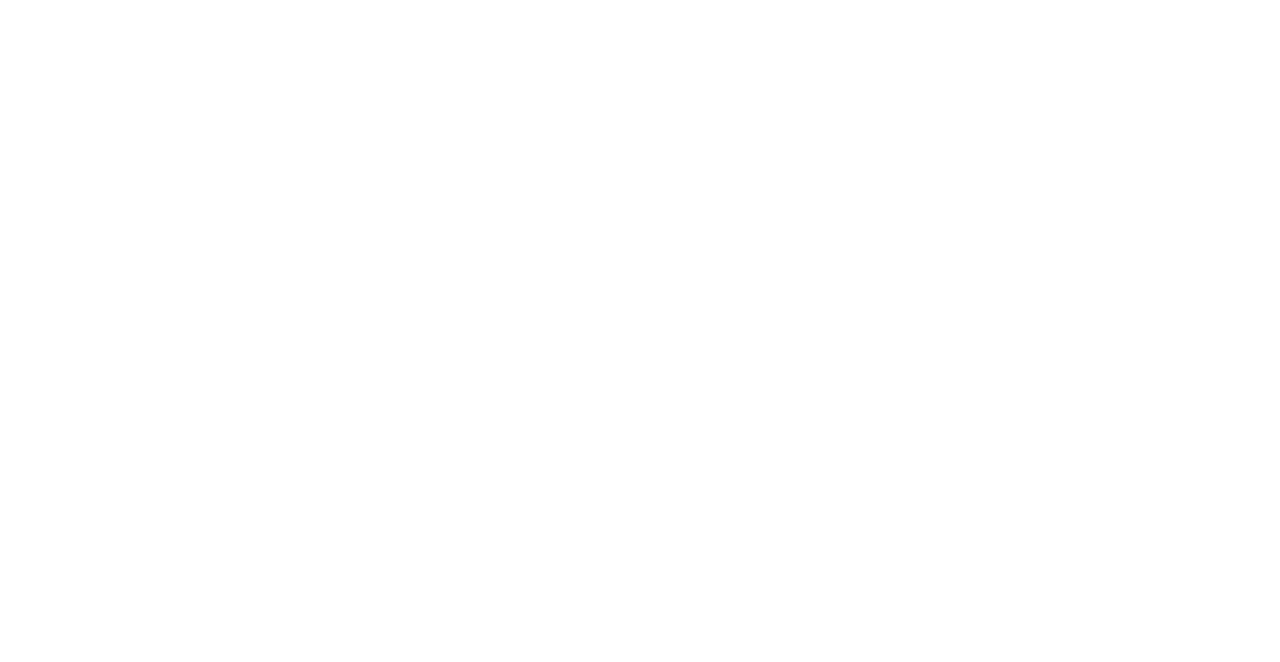
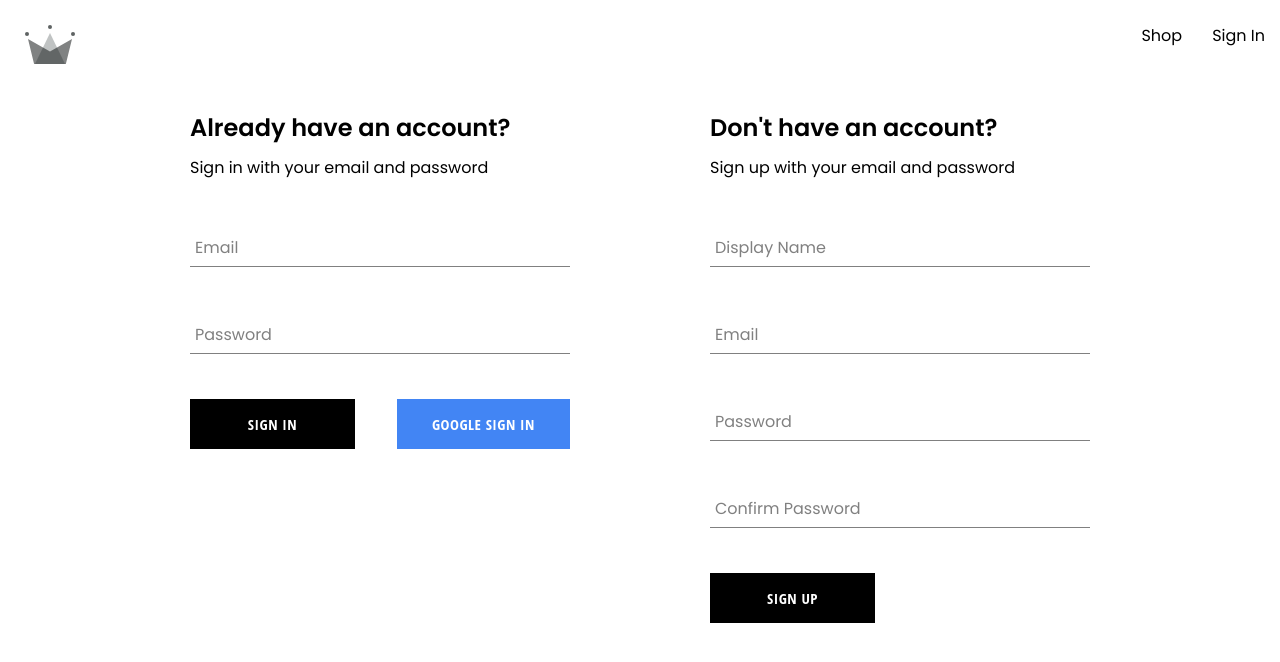
Before and after one commit to jones9411/crown-clothes-v2, a React (Create React App) app: page /auth in a window 1280 px wide. Before the commit this address had no page. Shown: the top 662 px of the page. Built offline with nearby package versions, Linux system fonts and the light colour scheme.

Commit message:
we created authentication page component alongside sign in form

```diff
--- a/src/App.js
+++ b/src/App.js
@@ -2,7 +2,8 @@
 
 import Navigation from "./routes/navigation/navigation.component";
 import Home from "./routes/home/home.component";
-import SignIn from "./routes/sign-in/sign-in.component";
+
+import Authentication from "./routes/authentication/authentication.component";
 
 const Shop = () => {
   return <h1>I am the shop Page</h1>;
@@ -14,7 +15,7 @@
       <Route path="/" element={<Navigation />}>
         <Route index element={<Home />} />;
         <Route path="shop" element={<Shop />} />
-        <Route path="sign-in" element={<SignIn />} />
+        <Route path="auth" element={<Authentication />} />
       </Route>
     </Routes>
   );
--- a/src/components/form-input/form-input.component.jsx
+++ b/src/components/form-input/form-input.component.jsx
@@ -7,7 +7,7 @@
       {label && (
         <label
           className={`${
-            otherPops.value.lenght ? "shrink" : ""
+            otherPops.value.length ? "shrink" : ""
           } form-input-label`}
         >
           {label}
--- /dev/null
+++ b/src/components/sign-in-form/sign-in-form.component.jsx
@@ -0,0 +1,96 @@
+import { useState } from "react";
+
+import FormInput from "../form-input/form-input.component";
+import Button from "../button/button.component";
+
+import {
+  signInWithGooglePopup,
+  createUserDocumentFromAuth,
+  signInAuthUserWithEmailAndPassword
+} from "../../utilities/firebase/firebase.utilities";
+
+import "./sign-in-form.styles.scss";
+
+const defaultFormFields = {
+  email: "",
+  password: ""
+};
+
+const SignInForm = () => {
+  const [formFields, setFormFields] = useState(defaultFormFields);
+  const { email, password } = formFields;
+
+  const resetFormFields = () => {
+    setFormFields(defaultFormFields);
+  };
+
+  const signInWithGoogle = async () => {
+    const { user } = await signInWithGooglePopup();
+    await createUserDocumentFromAuth(user);
+  };
+
+  const handleSubmit = async (event) => {
+    event.preventDefault();
+
+    try {
+      const response = await signInAuthUserWithEmailAndPassword(
+        email,
+        password
+      );
+
+      console.log(response);
+      resetFormFields();
+    } catch (error) {
+      switch (error.code) {
+        case "auth/wrong-password":
+          alert("incorrect password for email");
+          break;
+        case "auth/user-not-found":
+          alert("no user associated with this email");
+          break;
+        default:
+          console.log(error);
+      }
+    }
+  };
+
+  const handleChange = (event) => {
+    const { name, value } = event.target;
+
+    setFormFields({ ...formFields, [name]: value });
+  };
+
+  return (
+    <div className="sign-up-container">
+      <h2>Already have an account?</h2>
+      <span>Sign in with your email and password</span>
+      <form onSubmit={handleSubmit}>
+        <FormInput
+          label="Email"
+          type="email"
+          required
+          onChange={handleChange}
+          name="email"
+          value={email}
+        />
+
+        <FormInput
+          label="Password"
+          type="password"
+          required
+          onChange={handleChange}
+          name="password"
+          value={password}
+        />
+        <div className="buttons-container">
+          <Button type="submit">Sign In</Button>
+          <Button type="button" buttonType="google" onClick={signInWithGoogle}>
+            Google sign in
+          </Button>
+        </div>
+      </form>
+    </div>
+  );
+};
+
+export default SignInForm;
--- /dev/null
+++ b/src/components/sign-in-form/sign-in-form.styles.scss
@@ -0,0 +1,14 @@
+.sign-up-container {
+  display: flex;
+  flex-direction: column;
+  width: 380px;
+
+  h2 {
+    margin: 10px 0;
+  }
+
+  .buttons-container {
+    display: flex;
+    justify-content: space-between;
+  }
+}
--- /dev/null
+++ b/src/routes/authentication/authentication.component.jsx
@@ -0,0 +1,15 @@
+import SignUpForm from "../../components/sign-up-form/sign-up-form.component";
+import SignInForm from "../../components/sign-in-form/sign-in-form.component";
+
+import "./authentication.styles.scss";
+
+const Authentication = () => {
+  return (
+    <div className="authentication-container">
+      <SignInForm />
+      <SignUpForm />
+    </div>
+  );
+};
+
+export default Authentication;
--- /dev/null
+++ b/src/routes/authentication/authentication.styles.scss
@@ -0,0 +1,6 @@
+.authentication-container {
+  display: flex;
+  width: 900px;
+  justify-content: space-between;
+  margin: 30px auto;
+}
--- a/src/routes/navigation/navigation.component.jsx
+++ b/src/routes/navigation/navigation.component.jsx
@@ -14,7 +14,7 @@
           <Link className="nav-link" to="/shop">
             Shop
           </Link>
-          <Link className="nav-link" to="/sign-in">
+          <Link className="nav-link" to="/auth">
             Sign In
           </Link>
         </div>
--- a/src/routes/sign-in/sign-in.component.jsx
+++ /dev/null
@@ -1,23 +0,0 @@
-import {
-  signInWithGooglePopup,
-  createUserDocumentFromAuth
-} from "../../utilities/firebase/firebase.utilities";
-
-import SignUpForm from "../../components/sign-up-form/sign-up-form.component";
-
-const SignIn = () => {
-  const logGoogleUSer = async () => {
-    const { user } = await signInWithGooglePopup();
-    // const userDocRef = await createUserDocumentFromAuth(user);
-    // console.log(user);
-  };
-  return (
-    <div>
-      <h1>Sign in page</h1>
-      <button onClick={logGoogleUSer}>Sign In With Google</button>
-      <SignUpForm />
-    </div>
-  );
-};
-
-export default SignIn;
--- a/src/utilities/firebase/firebase.utilities.js
+++ b/src/utilities/firebase/firebase.utilities.js
@@ -4,7 +4,8 @@
   signInWithRedirect,
   signInWithPopup,
   GoogleAuthProvider,
-  createUserWithEmailAndPassword
+  createUserWithEmailAndPassword,
+  signInWithEmailAndPassword
 } from "firebase/auth";
 import { getFirestore, doc, getDoc, setDoc } from "firebase/firestore";
 
@@ -65,6 +66,12 @@
   return userDocRef;
 };
 
+export const signInAuthUserWithEmailAndPassword = async (email, password) => {
+  if (!email || !password) return;
+
+  return await signInWithEmailAndPassword(auth, email, password);
+};
+
 export const createAuthUserWithEmailAndPassword = async (email, password) => {
   if (!email || !password) return;
 
```
